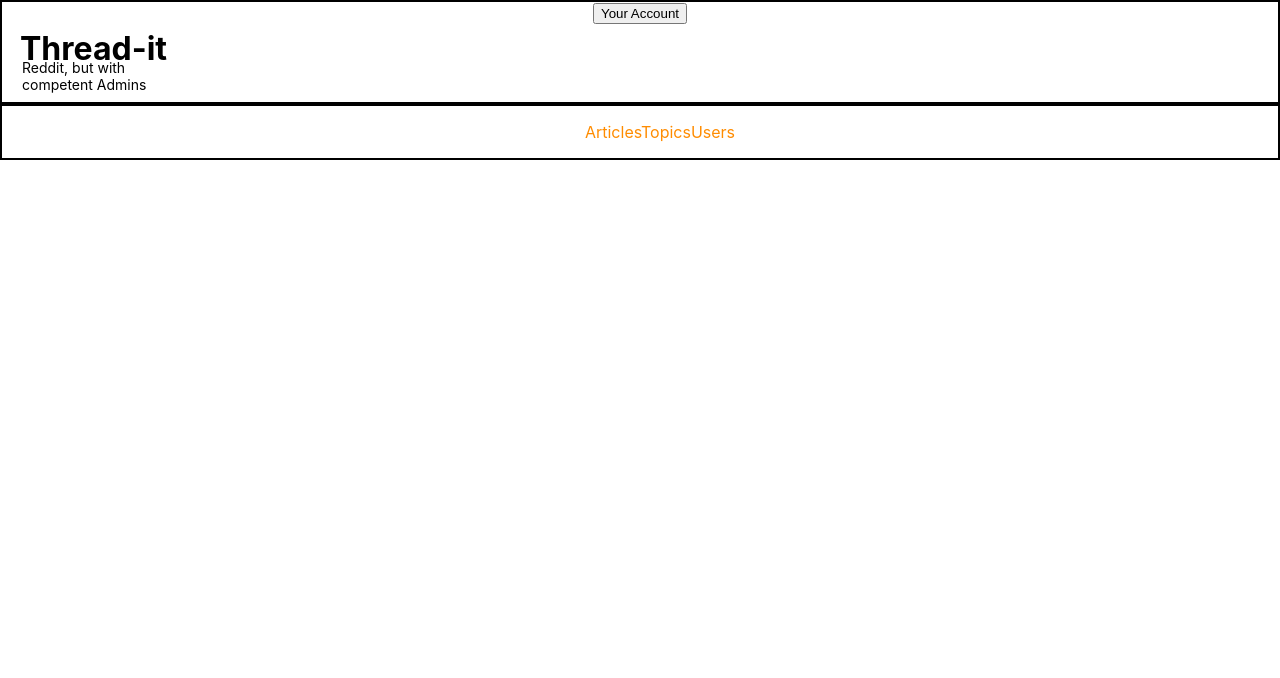
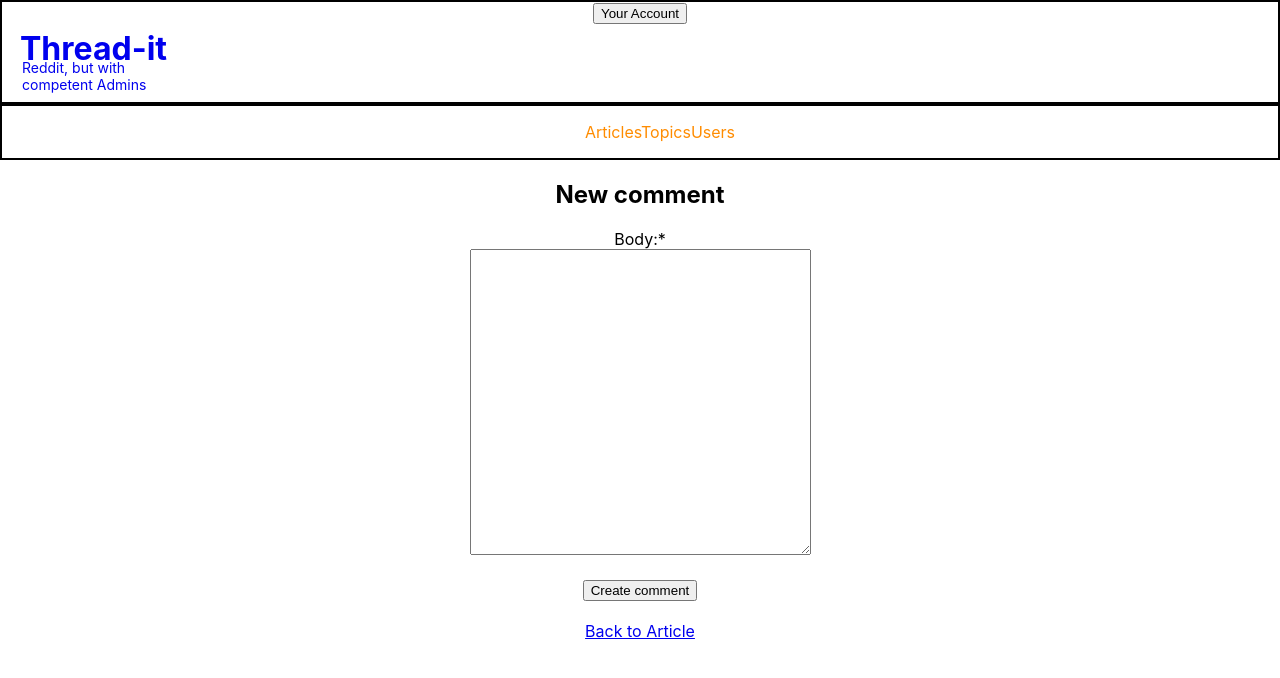
Before and after one commit to Edd-Cole/nc-news, a React (Create React App) app: page /articles/1/comments/create_new_comment in a window 1280 px wide. Shown: the top 678 px of the page. Built offline with nearby package versions, Linux system fonts and the light colour scheme.

Commit message:
Adding a way to add comments to articles

```diff
--- a/public/index.html
+++ b/public/index.html
@@ -24,7 +24,7 @@
       work correctly both with client-side routing and a non-root public URL.
       Learn how to configure a non-root public URL by running `npm run build`.
     -->
-    <title>React App</title>
+    <title>Thread-it</title>
   </head>
   <body>
     <noscript>You need to enable JavaScript to run this app.</noscript>
--- a/src/App.js
+++ b/src/App.js
@@ -14,6 +14,7 @@ import CreateAccount from './components/CreateAccount';
 import AccountCreationSuccess from './components/AccountCreationSuccess';
 import CreateTopic from './components/CreateTopic';
 import CreateArticle from './components/CreateArticle';
+import CreateComment from './components/CreateComment';
 
 function App() {
     const [currentUser, setCurrentUser] = useState("grumpy19")
@@ -48,6 +49,9 @@ function App() {
             <Route exact path="/articles/create_new_article">
                 <CreateArticle currentUser={currentUser}/>
             </Route>
+            <Route exact path="/articles/:article_id/comments/create_new_comment">
+                <CreateComment currentUser={currentUser}/>
+            </Route>
             <Route exact path="/articles/:article_id">
                 <Article article={article} setArticle={setArticle} vote={vote} setVote={setVote} commentValue={commentValue} setCommentValue={setCommentValue} setPage={setPage}/>
             </Route>
--- /dev/null
+++ b/src/components/AddComment.js
@@ -0,0 +1,9 @@
+import { Link } from "react-router-dom"
+
+const AddComment = ({article_id}) => {
+    return (
+        <Link to={`/articles/${article_id}/comments/create_new_comment`}><button>Add Comment</button></Link>
+    )
+}
+
+export default AddComment;
--- a/src/components/Article.js
+++ b/src/components/Article.js
@@ -1,16 +1,13 @@
 import { useEffect, useState } from "react"
 import { useParams } from "react-router"
 import { Link } from "react-router-dom"
+import AddComment from "./AddComment"
 import Voting from "./Voting"
 import VotingComment from "./VotingComment"
-const {commentVote} = require("../utils")
 
 const Article = ({vote, setVote, article, setArticle, setCommentValue, commentValue, setPage}) => {
     const {article_id} = useParams();
-    console.log(article_id)
     let [comment, setComment] = useState({});
-
-    // console.log(article)
 
     if(Array.isArray(comment)) [comment] = comment
 
@@ -20,7 +17,6 @@ const Article = ({vote, setVote, article, setArticle, setCommentValue, commentVa
         fetch(`https://eddncnewsproject.herokuapp.com/api/articles/${article_id}`)
         .then(response => response.json())
         .then(article => {
-            // console.log(article)
             setArticle(article)})
         fetch(`https://eddncnewsproject.herokuapp.com/api/articles/${article_id}/comments?limit=1`)
         .then(response => response.json())
@@ -77,8 +73,10 @@ const Article = ({vote, setVote, article, setArticle, setCommentValue, commentVa
         <section className="articleComments">
         <h3>Top Comment:</h3>
         <hr></hr>
-               <VotingComment comment={comment} comments={[comment]} setComments={setComment} setCommentValue={setCommentValue}/>
-                    <br></br>
+        <VotingComment comment={comment} comments={[comment]} setComments={setComment} setCommentValue={setCommentValue}/>
+        <br></br>
+        <AddComment article_id={article_id}/>
+        <br /><br />
         <Link to={`/articles/${article_id}/comments`}>More comments...</Link>
         <br></br>
         </section>
--- a/src/components/Comment.js
+++ b/src/components/Comment.js
@@ -1,6 +1,7 @@
 import { useEffect, useState } from "react";
 import { useParams } from "react-router";
 import { Link } from "react-router-dom";
+import AddComment from "./AddComment";
 import NextPage from "./NextPage";
 import PrevPage from "./PrevPage";
 import VotingComment from "./VotingComment";
@@ -52,6 +53,7 @@ const Comments = ({article, setArticle, setVote, commentValue, setCommentValue,
     return (
         <section>
             <h2>{article.title}</h2>
+            <AddComment article_id={article_id}/><br /><br />
             <Link to={`/articles/${article_id}`}>Back to Article</Link>
             <hr />
             {comments.map(comment => {
--- /dev/null
+++ b/src/components/CreateComment.js
@@ -0,0 +1,34 @@
+import { useState } from "react";
+import { useHistory, useParams } from "react-router";
+import { postNewComment } from "../utils";
+import { Link } from "react-router-dom";
+
+const CreateComment = ({currentUser}) => {
+    const [newCommentBody, setNewCommentBody] = useState("");
+    const {article_id} = useParams();
+    const redirect = useHistory();
+
+    return (
+        <section>
+            <h2>New comment</h2>
+            <form class="newCommentForm" onSubmit={(event) => {
+                event.preventDefault();
+                postNewComment(currentUser, article_id, newCommentBody)
+                .then((comment) => {
+                    if(typeof(comment.comment_id) === "number" ) {
+                        redirect.push(`/articles/${article_id}/comments?sort_by=created_at&order=desc`)
+                    }
+                })
+            }}>
+                <label for="newCommentBody">Body:*</label><br />
+                <textarea id="newCommentBody" cols="40" rows="20" value={newCommentBody} onChange={(event) => setNewCommentBody(event.target.value)}/>
+                <br />
+                <br />
+                <input id="newCommentSubmitButton" type="submit" value="Create comment"/>
+            </form><br />
+            <Link to={`/articles/${article_id}`}>Back to Article</Link>
+        </section>
+    )
+}
+
+export default CreateComment;
--- a/src/components/Header.js
+++ b/src/components/Header.js
@@ -1,11 +1,14 @@
 import LogIn from "./LogIn";
+import { Link } from "react-router-dom";
 
 const Header = () => {
     return (
         <header>
+            <Link to="/">
             <h1 className="companyName">Thread-it</h1>
             <p>Reddit, but with competent Admins</p>
             <LogIn />
+            </Link>
         </header>
     )
 }
--- a/src/components/VotingComment.js
+++ b/src/components/VotingComment.js
@@ -1,7 +1,7 @@
 const {commentVote} = require("../utils")
 
 const VotingComment = ({comment, comments, setComments, setCommentValue}) => {
-    if(comment === undefined || comment.votes) return <p>No comments yet, be the first...</p>
+    if(comment === undefined) return <p>No comments yet, be the first...</p>
 return  (
 <section className="commentSection">
 <form className="commentVotesForm" onClick={(event) => {
--- a/src/utils.js
+++ b/src/utils.js
@@ -98,4 +98,20 @@ const postNewArticle = (title, body, topic, author) => {
     .then(response => response.json())
 }
 
-export {createNew, voteArticle, commentVote, extractSearchValue, postNewUser, postNewTopic, postNewArticle};
+const postNewComment = (author, article_id, body) => {
+    return fetch(`https://eddncnewsproject.herokuapp.com/api/articles/${article_id}/comments`, {
+        method: "POST",
+        mode: 'cors',
+        cache: 'no-cache',
+        credentials: 'same-origin',
+        headers: {
+          'Content-Type': 'application/json'
+        },
+        redirect: 'follow',
+        referrerPolicy: 'no-referrer',
+        body: JSON.stringify({author, article_id, body})
+    })
+    .then(response => response.json())
+}
+
+export {createNew, voteArticle, commentVote, extractSearchValue, postNewUser, postNewTopic, postNewArticle, postNewComment};
```
Also changed, not shown: To_do.txt, bugs.txt.
